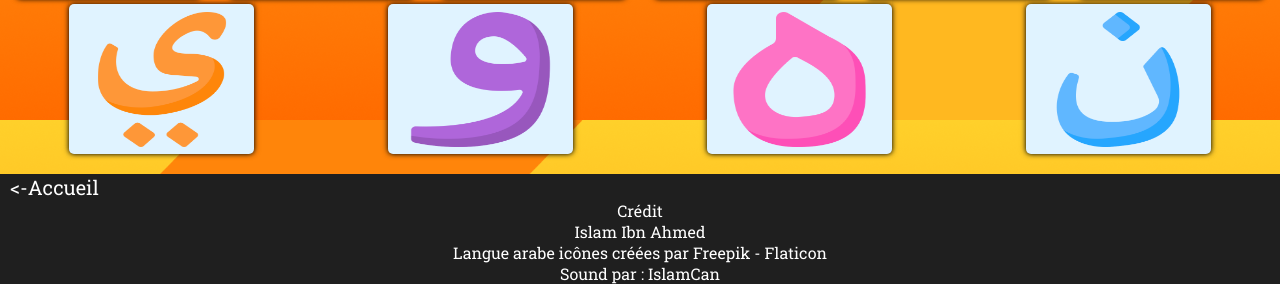
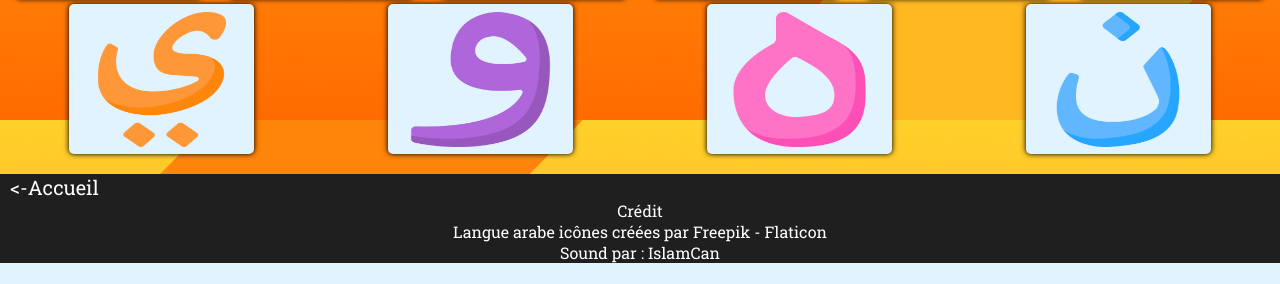
Before and after one commit to Ruma595/almuminun, a Flask app: page /alphabet-arabe in a window 1280 px wide. Shown: the part 680-964 px from the top of the page. After the commit the page ends 943 px from the top, so only its background shows below. Run offline with Flask 3, Linux system fonts and the light colour scheme; data comes from the database, SQL or seed files in the repository; some libraries are stand-ins or nearby versions.

Commit message:
Update alphabet.html

```diff
--- a/templates/alphabet.html
+++ b/templates/alphabet.html
@@ -45,7 +45,6 @@
     <footer class="foot">
         <p class="accueil"><a href="{{url_for('index')}}"> <-Accueil</a></p>
         <ul class="liste">Crédit
-            <li class="sousliste">Islam Ibn Ahmed</li>
             <li class="sousliste"><a href="https://www.flaticon.com/fr/icones-gratuites/langue-arabe" title="langue arabe icônes">Langue arabe icônes créées par Freepik - Flaticon</a></li>
             <li class="sousliste">Sound par : <a href="https://www.islamcan.com/learn-arabic/arabic-alphabets.shtml">IslamCan</a></li>
         </ul>
```
